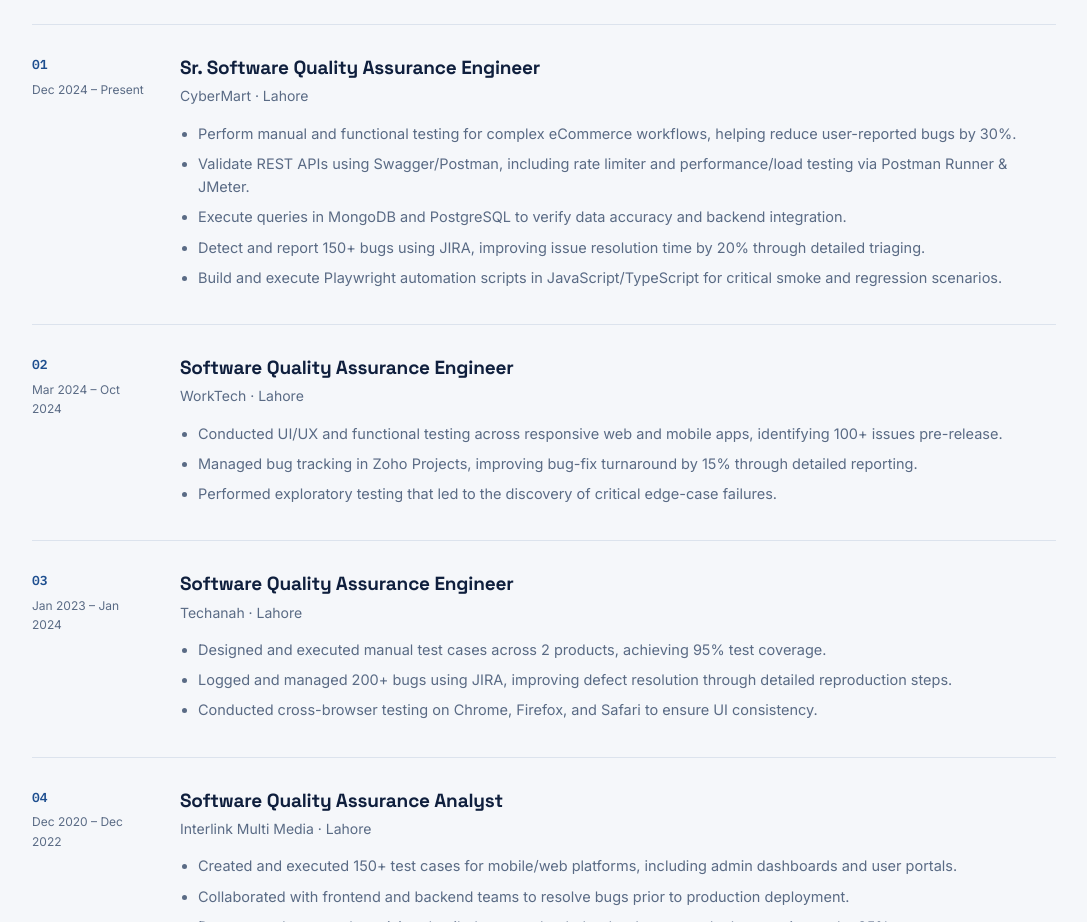
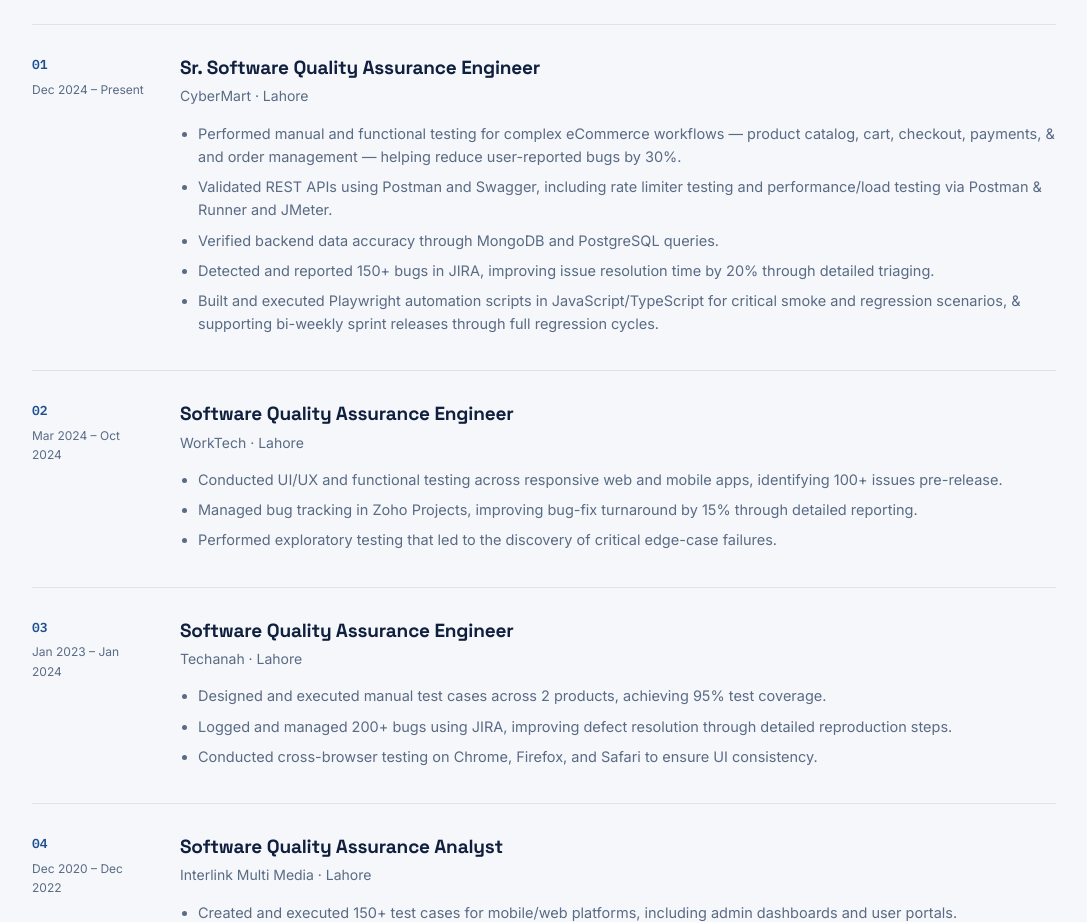
Before and after one commit to AlishbaJavaid/alishbajavaid.github.io, a plain HTML site: page index.html in a window 1280 px wide. Shown: the part 2320-3242 px from the top of the page, without its empty margins (96-1183 px from the left). Drawn offline with Linux system fonts and the light colour scheme.

Commit message:
Revise job responsibilities for QA Engineer role at cybermart

```diff
--- a/index.html
+++ b/index.html
@@ -447,11 +447,11 @@
           <h3>Sr. Software Quality Assurance Engineer</h3>
           <div class="company">CyberMart · Lahore</div>
           <ul>
-            <li>Perform manual and functional testing for complex eCommerce workflows, helping reduce user-reported bugs by 30%.</li>
-            <li>Validate REST APIs using Swagger/Postman, including rate limiter and performance/load testing via Postman Runner &amp; JMeter.</li>
-            <li>Execute queries in MongoDB and PostgreSQL to verify data accuracy and backend integration.</li>
-            <li>Detect and report 150+ bugs using JIRA, improving issue resolution time by 20% through detailed triaging.</li>
-            <li>Build and execute Playwright automation scripts in JavaScript/TypeScript for critical smoke and regression scenarios.</li>
+            <li>Performed manual and functional testing for complex eCommerce workflows — product catalog, cart, checkout, payments, &amp; and order management — helping reduce user-reported bugs by 30%.</li>
+            <li>Validated REST APIs using Postman and Swagger, including rate limiter testing and performance/load testing via Postman &amp; Runner and JMeter.</li>
+            <li>Verified backend data accuracy through MongoDB and PostgreSQL queries.</li>
+            <li>Detected and reported 150+ bugs in JIRA, improving issue resolution time by 20% through detailed triaging.</li>
+            <li>Built and executed Playwright automation scripts in JavaScript/TypeScript for critical smoke and regression scenarios, &amp; supporting bi-weekly sprint releases through full regression cycles.</li>
           </ul>
         </div>
       </div>
```
